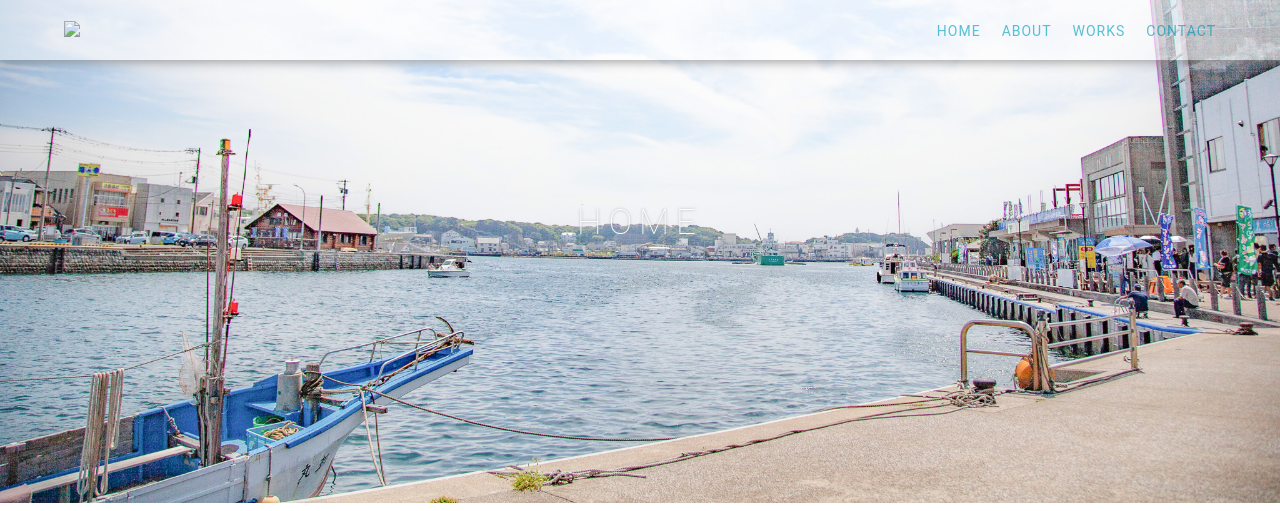
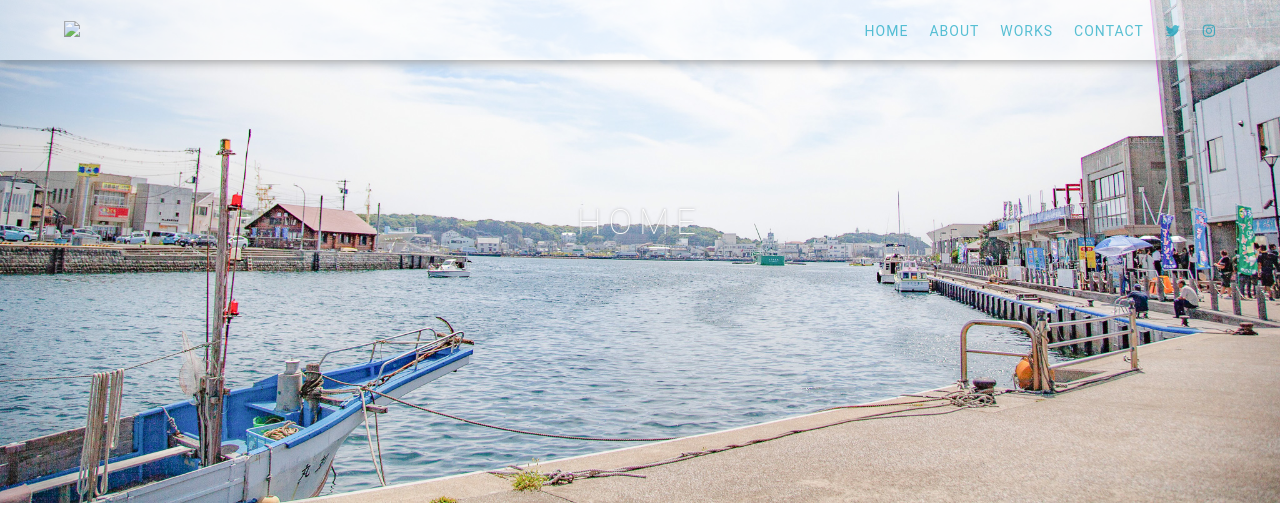
Before and after one commit to mihanken/renewal_2049, a WordPress theme: template index.php in a window 1280 px wide. Shown: the top 511 px of the page. Run offline with PHP 8.4 and a stand-in for WordPress, Linux system fonts and the light colour scheme; the site name, menu and one post (Sample post) are stand-ins, and other content is empty; some libraries are stand-ins or nearby versions.

Commit message:
ヘッダーにインスタ、ツイッターのアイコンを追加した

```diff
--- a/header.php
+++ b/header.php
@@ -45,6 +45,16 @@
                 <li class="header__nav--item">
                   <a class="header--link_pc" href="https://mihanken.com/contact">
                     CONTACT
+                  </a>
+                </li>
+                <li class="header__nav--item">
+                  <a class="header--link_pc" href="https://mihanken.com/contact">
+                    <i class="fab fa-twitter"></i>
+                  </a>
+                </li>
+                <li class="header__nav--item">
+                  <a class="header--link_pc" href="https://mihanken.com/contact">
+                    <i class="fab fa-instagram"></i>
                   </a>
                 </li>
                 <!--以下ページは新歓期間のみの限定公開です-->
```
